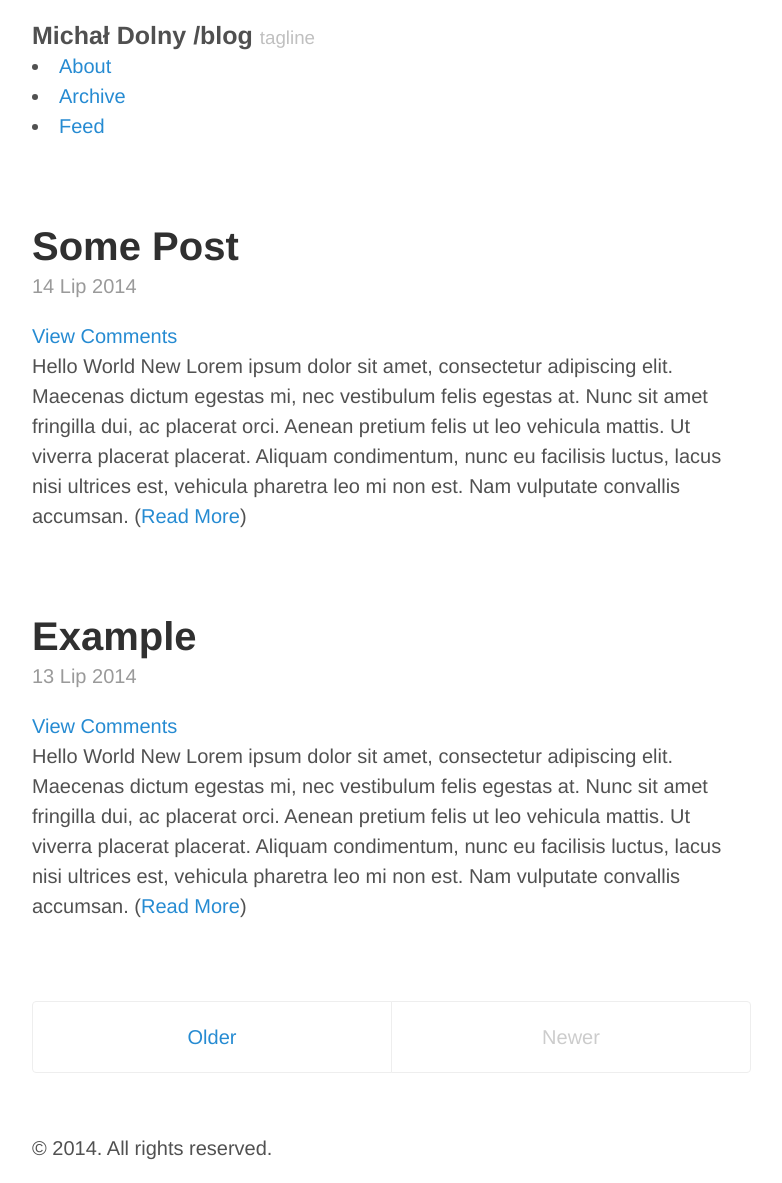
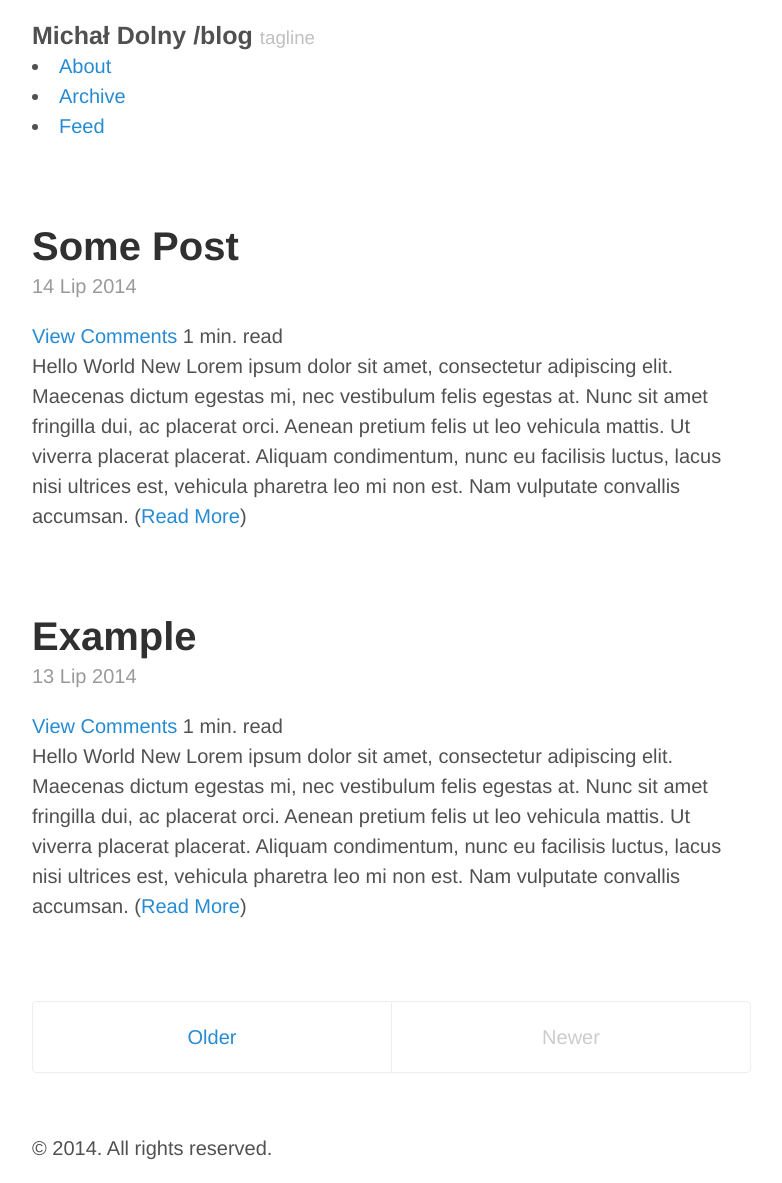
Before and after one commit to zdolny/jekyll-blog, a Jekyll site: the page built from index.html, in a window 1280 px wide. Shown: the whole page, without its empty margins (248-1030 px from the left). Built offline with Jekyll 4.4.1, drawn with Linux system fonts in a browser that asks for light colours; the list of posts is cut into pages by our own code; comment, search, counter and statistics services are not loaded.

Commit message:
add post reading time

```diff
--- a/_config.yml
+++ b/_config.yml
@@ -1,7 +1,6 @@
 url: 'http://www.michaldolny.com/blog'
 author:
   name: 'Michał Dolny'
-title: test
 
 baseurl: /blog
 markdown: kramdown
--- a/index.html
+++ b/index.html
@@ -6,7 +6,7 @@ sitemap:
 ---
 
 <div class="posts">
-    {% for post in paginator.posts %}
+    {% for post in paginator.posts %}{% capture readtime %}{{ post.content | number_of_words | plus:91 | divided_by:180 }}{% endcapture %}
         <div class="post">
             <h1 class="post-title">
                 <a href="{{ site.baseurl }}{{ post.url }}">
@@ -32,7 +32,11 @@ sitemap:
                 {% endcase %}
                 {{ post.date | date: "%Y" }}
             </p>
+
             <a href="{{ site.baseurl }}{{ post.url }}#disqus_thread" data-disqus-identifier="{{ post.path | split:'/' | last | cgi_escape }}">View Comments</a>
+
+            {% if readtime == '0' %} &lt; 1{% else %}{{ readtime }}{% endif %} min. read
+
             <p class="post-excerpt">{{ post.excerpt | strip_html }} (<a href="{{ site.baseurl }}{{ post.url }}">Read More</a>)</p>
         </div>
     {% endfor %}
```
